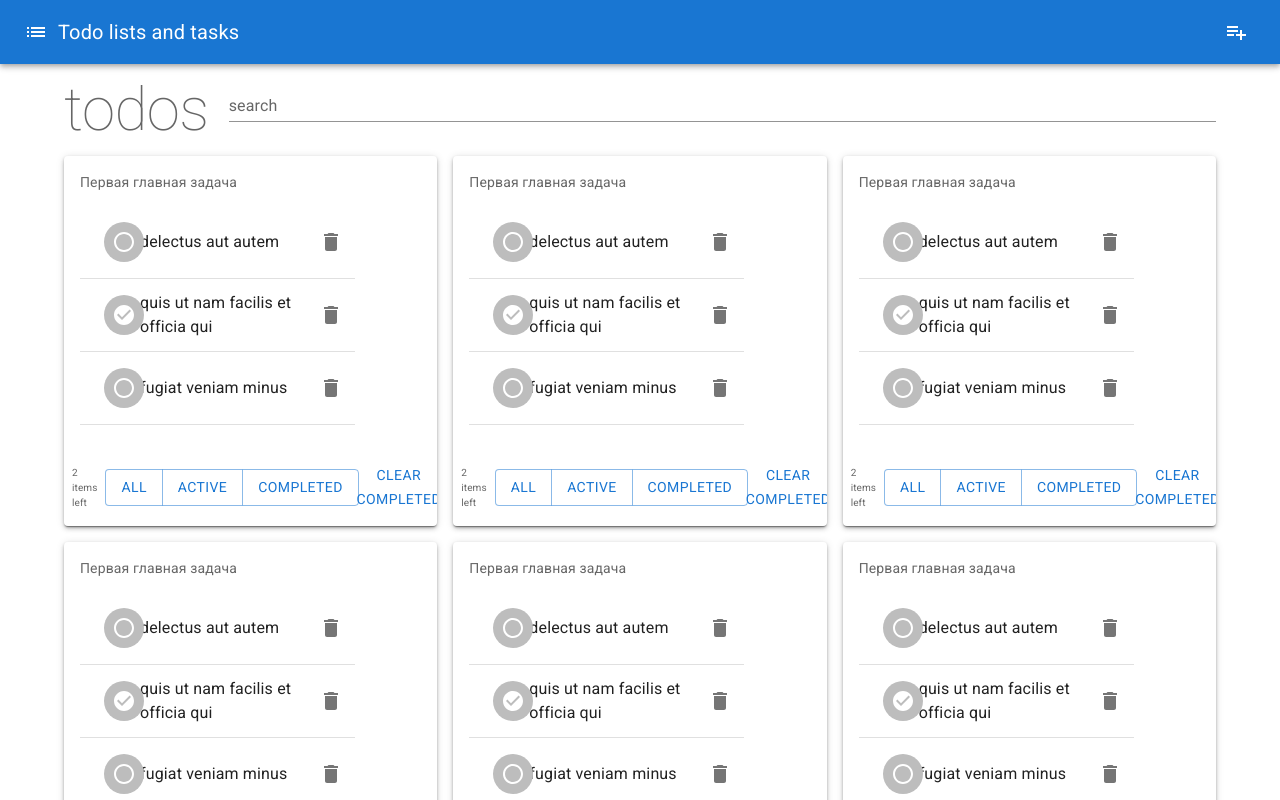
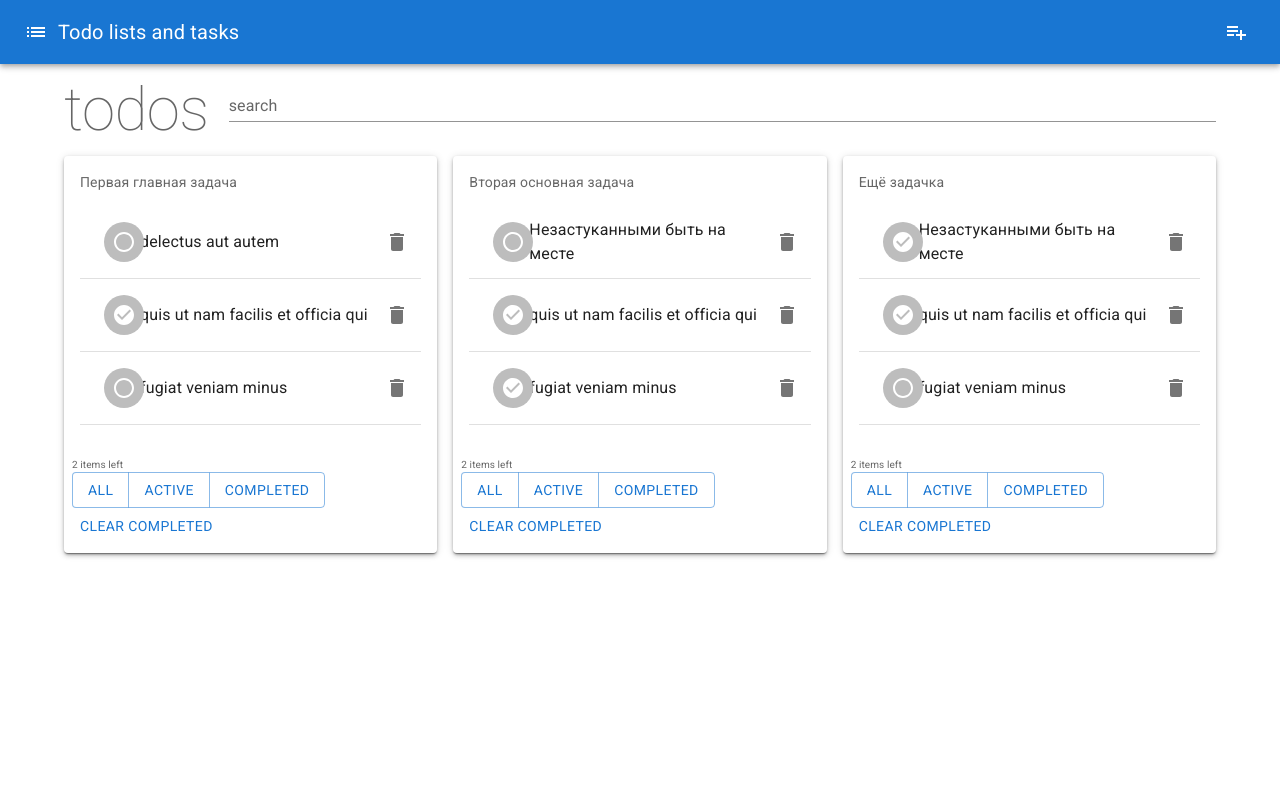
Before and after one commit to Les84Brest/MBSimpleToDo, a React (Create React App) app: page / in a window 1280 px wide. Shown: the top 800 px of the page. Built offline with nearby package versions, Linux system fonts and the light colour scheme.

Commit message:
adjustRedux: redux added

```diff
--- a/src/components/Task/Task.tsx
+++ b/src/components/Task/Task.tsx
@@ -2,6 +2,7 @@ import React, { FC } from "react";
 import { ITask } from "../../types/types";
 import {
     Button,
+    Box,
     Card,
     CardActions,
     CardContent,
@@ -22,11 +23,12 @@ const Task: FC<ITask> = ({ id, taskName, todos }) => {
                         <Typography sx={{ fontSize: 14 }} color="text.secondary" gutterBottom>
                             {taskName}
                         </Typography>
-                        <List sx={{ width: '100%', maxWidth: 275, bgcolor: 'background.paper' }}>
+                        <List sx={{ width: '100%', bgcolor: 'background.paper' }}>
                             {todos.map(todo => <ToDoItem {...todo} key={todo.id} />)}
                         </List>
                     </CardContent>
                     <CardActions>
+                        <Box>
                             <Typography sx={{ fontSize: 10 }} color="text.secondary">
                                 2 items left
                             </Typography>
@@ -36,6 +38,7 @@ const Task: FC<ITask> = ({ id, taskName, todos }) => {
                                 <Button>Completed</Button>
                             </ButtonGroup>
                             <Button>Clear completed</Button>
+                        </Box>
                     </CardActions>
                 </Card>
             </Paper>
--- a/src/components/TasksList/TasksList.tsx
+++ b/src/components/TasksList/TasksList.tsx
@@ -1,29 +1,18 @@
 
-import { ITask } from '../../types/types';
 import { Grid } from '@mui/material';
 import { FC } from 'react';
 import Task from '../Task';
+import { useAppSelector } from '../../hooks/redux';
+import { selectTaskData } from '../../store/taskToDoSlice/selectors';
 
-interface TasksListProps {
-    tasks: Array<ITask>;
-}
 
-const TasksList: FC<TasksListProps> = ({ tasks }) => {
+const TasksList: FC = () => {
 
-    //TEST
-    const [data] = tasks;
-    //TEST
+    const {tasks} = useAppSelector(selectTaskData);
 
     return (
         <Grid container spacing={2}>
-            <Task {...data} />
-            <Task {...data} />
-            <Task {...data} />
-            <Task {...data} />
-            <Task {...data} />
-            <Task {...data} />
-            <Task {...data} />
-            <Task {...data} />
+            {tasks.map(task => <Task {...task}  key={task.id}/>)}
         </Grid>
     );
 }
--- a/src/components/ToDoApp/TodoApp.tsx
+++ b/src/components/ToDoApp/TodoApp.tsx
@@ -2,7 +2,6 @@ import { useState } from 'react';
 import { Container, Box, Typography } from "@mui/material";
 import Header from "../Header";
 import Search from '../Search';
-import data from './data'
 import TasksList from "../TasksList";
 
 
@@ -33,7 +32,7 @@ function ToDoApp() {
                         onChange={handleSearch}
                     />
                 </Box>
-                <TasksList tasks={[data]} />
+                <TasksList />
             </Container>
         </>
     );
--- a/src/components/ToDoApp/data.ts
+++ b/src/components/ToDoApp/data.ts
@@ -1,6 +1,6 @@
 import { ITask } from "../../types/types"
 
-export const data: ITask = {
+export const data: ITask[] = [{
     id: 12,
     taskName: 'Первая главная задача',
     todos: [
@@ -23,7 +23,58 @@ export const data: ITask = {
             "completed": false
         },
     ]
-}
+},
+{
+    id: 25,
+    taskName: 'Вторая основная задача',
+    todos: [
+        {
+
+            "id": 1,
+            "title": "Незастуканными быть на месте",
+            "completed": false
+        },
+        {
+
+            "id": 2,
+            "title": "quis ut nam facilis et officia qui",
+            "completed": true
+        },
+        {
+
+            "id": 3,
+            "title": "fugiat veniam minus",
+            "completed": true
+        },
+    ]
+},
+
+{
+    id: 138,
+    taskName: 'Ещё задачка',
+    todos: [
+        {
+
+            "id": 1,
+            "title": "Незастуканными быть на месте",
+            "completed": true
+        },
+        {
+
+            "id": 2,
+            "title": "quis ut nam facilis et officia qui",
+            "completed": true
+        },
+        {
+
+            "id": 3,
+            "title": "fugiat veniam minus",
+            "completed": false
+        },
+    ]
+},
+
+]
 
 
 export default data
--- /dev/null
+++ b/src/hooks/redux.ts
@@ -0,0 +1,5 @@
+import { TypedUseSelectorHook, useDispatch, useSelector } from "react-redux";
+import { AppDispatch, RootState } from "../store/store";
+
+export const useAppDispatch = () => useDispatch<AppDispatch>();
+export const useAppSelector: TypedUseSelectorHook<RootState> = useSelector;
--- a/src/index.tsx
+++ b/src/index.tsx
@@ -2,15 +2,18 @@ import React from 'react';
 import ReactDOM from 'react-dom/client';
 import './index.css';
 import reportWebVitals from './reportWebVitals';
-
 import ToDoApp from './components/ToDoApp/TodoApp';
+import { Provider } from 'react-redux';
+import { store } from './store/store'
 
 const root = ReactDOM.createRoot(
   document.getElementById('root') as HTMLElement
 );
 root.render(
   <React.StrictMode>
-    <ToDoApp />
+    <Provider store={store}>
+      <ToDoApp />
+    </Provider>
   </React.StrictMode>
 );
 
--- /dev/null
+++ b/src/store/store.ts
@@ -0,0 +1,11 @@
+import { configureStore } from "@reduxjs/toolkit";
+import tasksReducer from './taskToDoSlice/taskToDoSlice';
+
+export const store = configureStore({
+    reducer: {
+        task: tasksReducer
+    }
+});
+
+export type RootState = ReturnType<typeof store.getState>
+export type AppDispatch = typeof store.dispatch
--- /dev/null
+++ b/src/store/taskToDoSlice/selectors.ts
@@ -0,0 +1,3 @@
+import { RootState } from '../store';
+
+export const selectTaskData = (state: RootState) => state.task;
--- /dev/null
+++ b/src/store/taskToDoSlice/taskToDoSlice.ts
@@ -0,0 +1,60 @@
+import { createSlice, PayloadAction } from '@reduxjs/toolkit';
+import {ITask, ToDo } from '../../types/types'
+
+//TODO remove
+import data from '../../components/ToDoApp/data';
+//TODO remove
+
+// export type Photo = {
+//     albumId: number,
+//     id: number,
+//     title: string,
+//     url: string,
+//     thumbnailUrl: string,
+// }
+
+// export enum Status {
+//     LOADING = 'loading',
+//     SUCCESS = 'success',
+//     ERROR = 'error'
+// }
+
+// export interface IPhotoState {
+//     photos: Photo[];
+//     status: Status;
+//     error: string | null;
+// }
+
+interface ITaskState {
+    tasks: Array<ITask>
+}
+
+const initialState: ITaskState = {
+    tasks: data,
+};
+
+export const tasksSlice = createSlice({
+    name: 'tasks',
+    initialState,
+    reducers: {
+        addTask(state, action: PayloadAction<ITask>) {
+            state.tasks.push(action.payload);
+        },
+
+        addTodo(state, action: PayloadAction<{taskId: number, todo: ToDo}>) {
+            //TODO add todo logic
+            console.log('%cadd todo', 'padding: 5px; background: FloralWhite; color: red;');
+        },
+
+        deleteTodo(state, action: PayloadAction<{taskId: number, todo: ToDo}>) {
+            //TODO delete todo logic
+            console.log('%cdeleteTodo', 'padding: 5px; background: FloralWhite; color: red;');
+        }
+
+    },
+
+});
+
+export const { addTask, addTodo, deleteTodo } = tasksSlice.actions
+
+export default tasksSlice.reducer;
```
Lines whose indentation alone changed are shown as unchanged.
